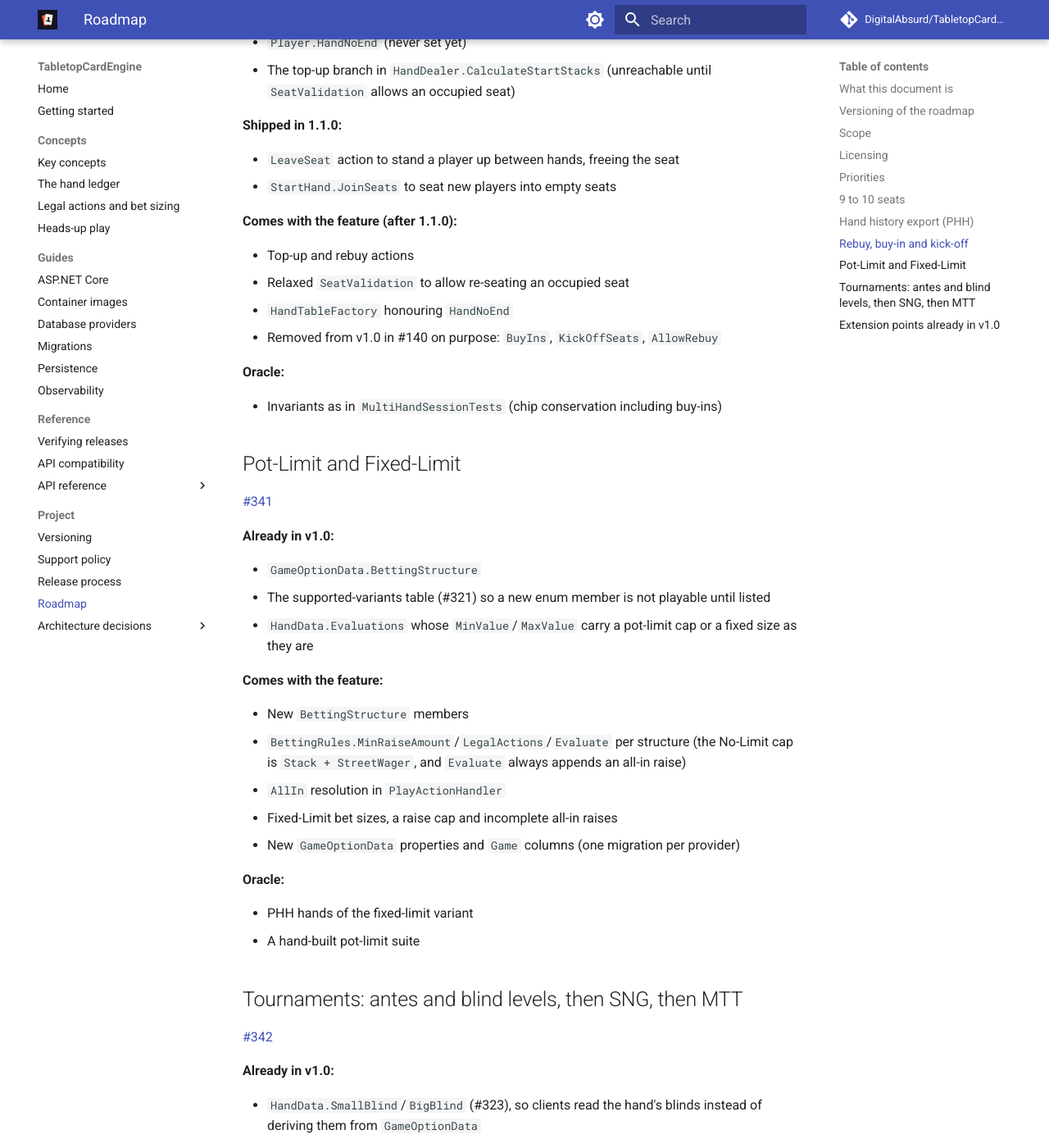
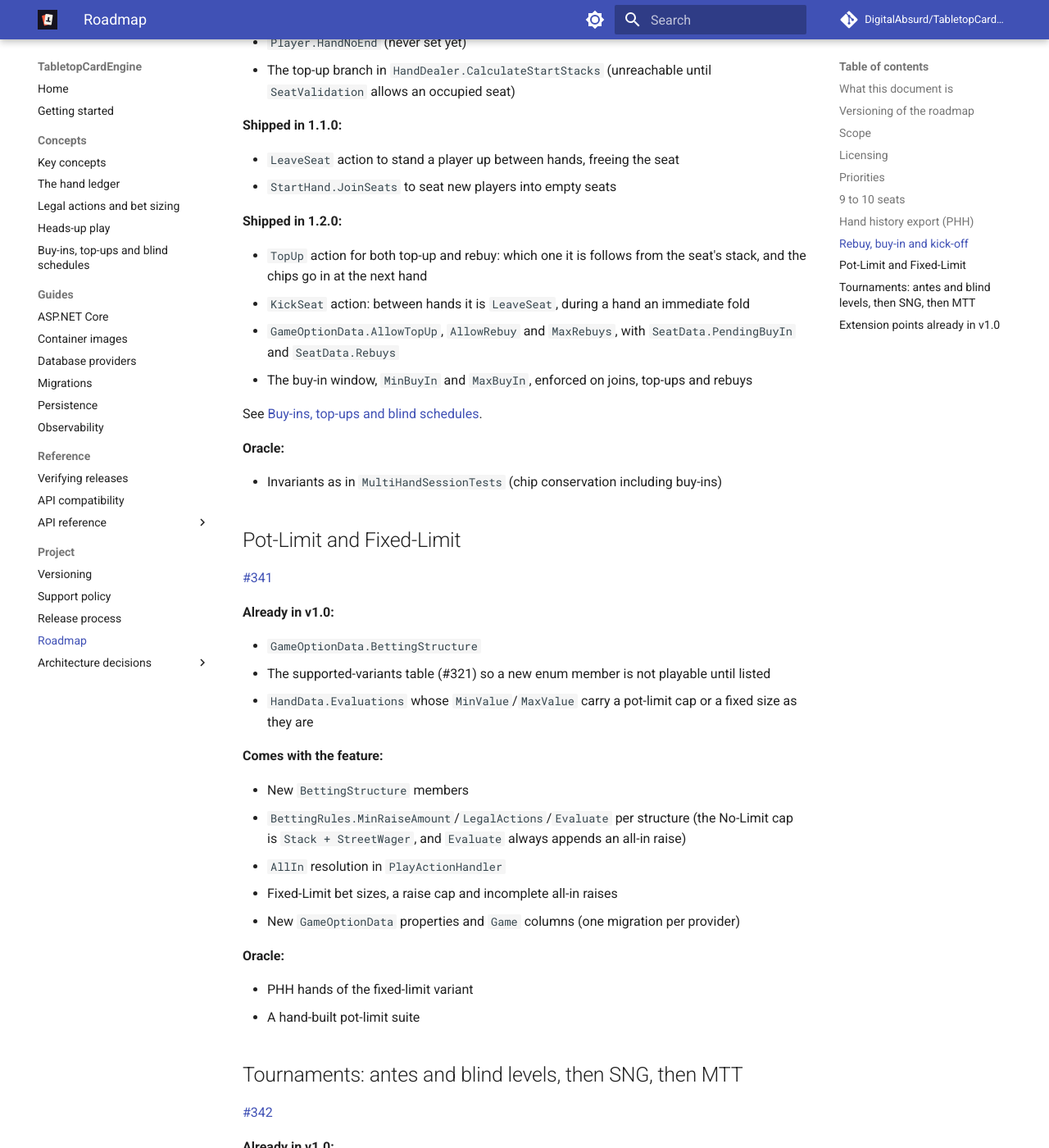
Before and after one commit to DigitalAbsurd/TabletopCardEngine, an MkDocs documentation site: the page built from docs/roadmap.md, in a window 1280 px wide and 1400 px high, scrolled down 3166 px. Shown: the whole window at 82% size. Built offline with MkDocs 1.6.1 and Material for MkDocs 9.7.7, drawn with Linux system fonts in a browser that asks for light colours; comment, search, counter and statistics services are not loaded; some of the changed text lies outside the part shown.

Commit message:
docs: document buy-ins, top-ups, rebuys, kicks and blind schedules (#627)
Add the concept page "Buy-ins, top-ups and blind schedules", link it from
the concepts index and mkdocs nav, and bring the READMEs, the roadmap,
AGENTS.md and task-run fact 23 up to the 1.2.0 scope.

Co-authored-by: Claude Sonnet 5.5 <noreply@anthropic.com>

```diff
--- a/docs/roadmap.md
+++ b/docs/roadmap.md
@@ -87,12 +87,14 @@ Also shipped in 1.1.0: seat lifecycle management — players can join empty seat
 - `LeaveSeat` action to stand a player up between hands, freeing the seat
 - `StartHand.JoinSeats` to seat new players into empty seats
 
-**Comes with the feature (after 1.1.0):**
+**Shipped in 1.2.0:**
 
-- Top-up and rebuy actions
-- Relaxed `SeatValidation` to allow re-seating an occupied seat
-- `HandTableFactory` honouring `HandNoEnd`
-- Removed from v1.0 in #140 on purpose: `BuyIns`, `KickOffSeats`, `AllowRebuy`
+- `TopUp` action for both top-up and rebuy: which one it is follows from the seat's stack, and the chips go in at the next hand
+- `KickSeat` action: between hands it is `LeaveSeat`, during a hand an immediate fold
+- `GameOptionData.AllowTopUp`, `AllowRebuy` and `MaxRebuys`, with `SeatData.PendingBuyIn` and `SeatData.Rebuys`
+- The buy-in window, `MinBuyIn` and `MaxBuyIn`, enforced on joins, top-ups and rebuys
+
+See [Buy-ins, top-ups and blind schedules](concepts/buy-ins-and-blinds.md).
 
 **Oracle:**
 
@@ -129,6 +131,8 @@ Also shipped in 1.1.0: seat lifecycle management — players can join empty seat
 
 - `HandData.SmallBlind`/`BigBlind` (#323), so clients read the hand's blinds instead of deriving them from `GameOptionData`
 
+**Shipped in 1.2.0:** blind levels for cash games: `GameOptionData.BlindSchedule` (`BlindScheduleData`) and the per-hand blinds on `Hand`, read as `HandData.SmallBlind`, `BigBlind` and `BlindLevel`. Antes, SNG and MTT are still to come.
+
 **Comes with the feature:**
 
 Three steps:
--- a/mkdocs.yml
+++ b/mkdocs.yml
@@ -55,6 +55,7 @@ nav:
       - The hand ledger: concepts/hand-ledger.md
       - Legal actions and bet sizing: concepts/evaluations.md
       - Heads-up play: concepts/heads-up.md
+      - Buy-ins, top-ups and blind schedules: concepts/buy-ins-and-blinds.md
   - Guides:
       - ASP.NET Core: aspnetcore.md
       - Container images: docker.md
```
Also changed, not shown: AGENTS.md (+1 -1 lines), README.md (+1 -1 lines), docs/concepts/buy-ins-and-blinds.md (added, +138 -0 lines), docs/concepts/index.md (+5 -0 lines), docs/task-run.md (+1 -1 lines), src/TabletopCardEngine/README.md (+1 -1 lines).
